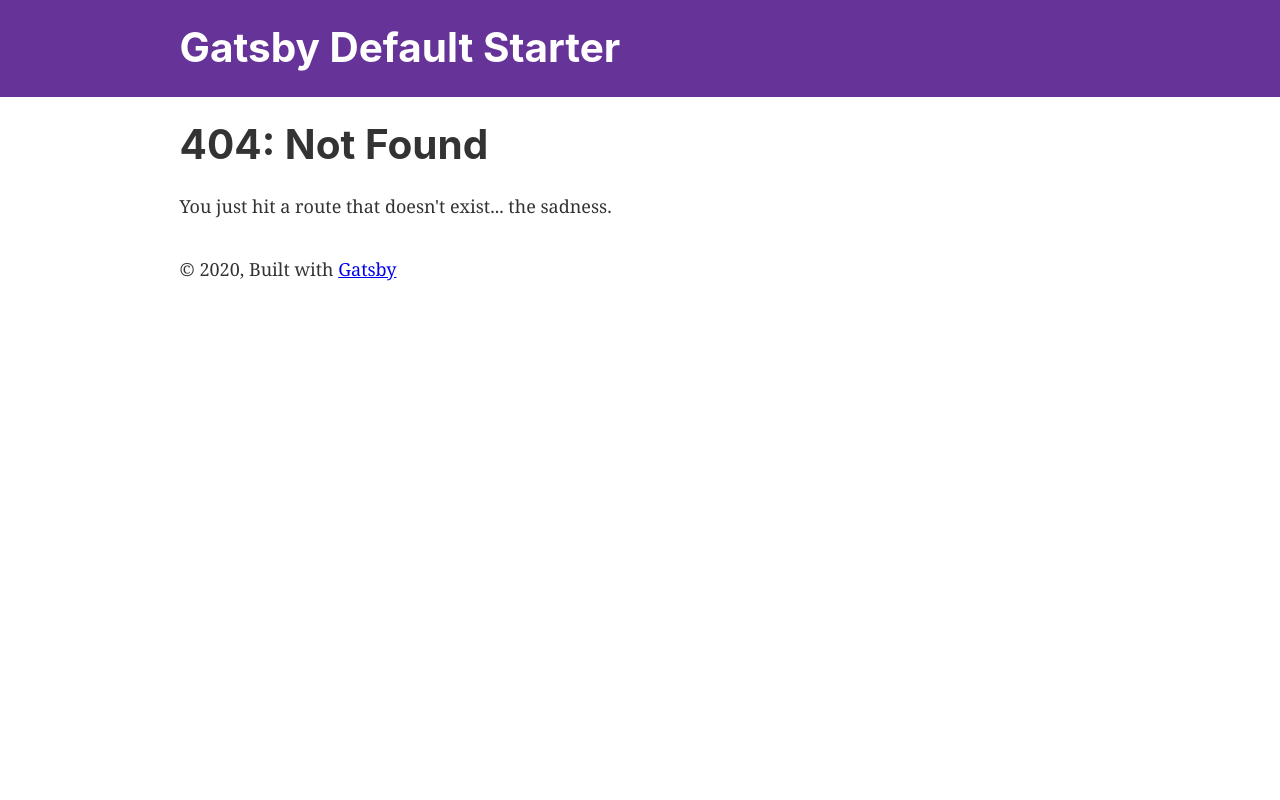
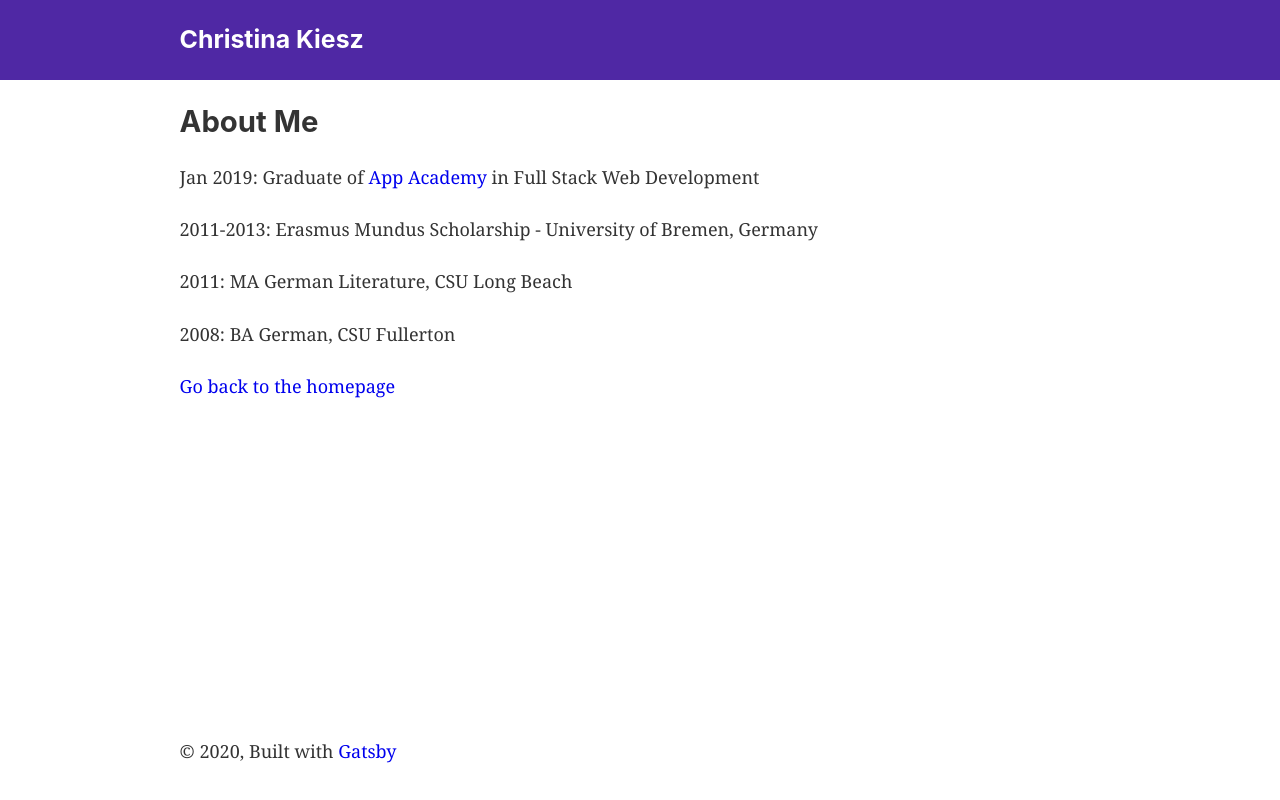
Before and after one commit to ck4adventure/gatbsy-portfolio, a Gatsby site: page /about in a window 1280 px wide. Before the commit this address had no page. Built offline with nearby package versions, Linux system fonts and the light colour scheme; Gatsby itself is replaced by a stand-in of ours.

Commit message:
initial pages

```diff
--- a/gatsby-config.js
+++ b/gatsby-config.js
@@ -1,8 +1,8 @@
 module.exports = {
   siteMetadata: {
-    title: `Gatsby Default Starter`,
-    description: `Kick off your next, great Gatsby project with this default starter. This barebones starter ships with the main Gatsby configuration files you might need.`,
-    author: `@gatsbyjs`,
+    title: `Christina Kiesz`,
+    description: `Personal Portfolio`,
+    author: `Christina Kiesz`,
   },
   plugins: [
     `gatsby-plugin-react-helmet`,
--- a/src/components/header.js
+++ b/src/components/header.js
@@ -5,7 +5,7 @@ import React from "react"
 const Header = ({ siteTitle }) => (
   <header
     style={{
-      background: `rebeccapurple`,
+      background: `#4F28A4`,
       marginBottom: `1.45rem`,
     }}
   >
@@ -16,7 +16,7 @@ const Header = ({ siteTitle }) => (
         padding: `1.45rem 1.0875rem`,
       }}
     >
-      <h1 style={{ margin: 0 }}>
+      <h3 style={{ margin: 0 }}>
         <Link
           to="/"
           style={{
@@ -26,7 +26,7 @@ const Header = ({ siteTitle }) => (
         >
           {siteTitle}
         </Link>
-      </h1>
+      </h3>
     </div>
   </header>
 )
--- a/src/components/layout.css
+++ b/src/components/layout.css
@@ -53,10 +53,15 @@ template {
 a {
   background-color: transparent;
   -webkit-text-decoration-skip: objects;
+  text-decoration: none;
 }
 a:active,
 a:hover {
   outline-width: 0;
+  text-decoration: none;
+}
+a:visited {
+  text-decoration: none;
 }
 abbr[title] {
   border-bottom: 1px dotted hsla(0, 0%, 0%, 0.5);
--- a/src/components/layout.js
+++ b/src/components/layout.js
@@ -34,9 +34,13 @@ const Layout = ({ children }) => {
         }}
       >
         <main>{children}</main>
-        <footer style={{
-          marginTop: `2rem`
-        }}>
+        <footer
+          style={{
+            marginBottom: `2rem`,
+            position: "absolute",
+            bottom: 0,
+          }}
+        >
           © {new Date().getFullYear()}, Built with
           {` `}
           <a href="https://www.gatsbyjs.com">Gatsby</a>
--- /dev/null
+++ b/src/pages/about.js
@@ -0,0 +1,25 @@
+import React from "react"
+import { Link } from "gatsby"
+
+import Layout from "../components/layout"
+import SEO from "../components/seo"
+
+const AboutPage = () => (
+  <Layout>
+    <SEO title="About Me" />
+    <h2>About Me</h2>
+    <p>
+      Jan 2019: Graduate of{" "}
+      <a href="https://www.appacademy.io/" target="_blank">
+        App Academy
+      </a>{" "}
+      in Full Stack Web Development
+    </p>
+    <p>2011-2013: Erasmus Mundus Scholarship - University of Bremen, Germany</p>
+    <p>2011: MA German Literature, CSU Long Beach</p>
+    <p>2008: BA German, CSU Fullerton</p>
+    <Link to="/">Go back to the homepage</Link>
+  </Layout>
+)
+
+export default AboutPage
--- a/src/pages/index.js
+++ b/src/pages/index.js
@@ -8,14 +8,9 @@ import SEO from "../components/seo"
 const IndexPage = () => (
   <Layout>
     <SEO title="Home" />
-    <h1>Hi people</h1>
-    <p>Welcome to your new Gatsby site.</p>
-    <p>Now go build something great.</p>
-    <div style={{ maxWidth: `300px`, marginBottom: `1.45rem` }}>
-      <Image />
-    </div>
-    <Link to="/page-2/">Go to page 2</Link> <br />
-    <Link to="/using-typescript/">Go to "Using TypeScript"</Link>
+    <h1>Front End Engineer</h1>
+    <p>Front end development, UX, mocks and wireframes.</p>
+    <Link to="/about">About me.</Link>
   </Layout>
 )
 
```
Also changed, not shown: src/pages/page-2.js (deleted, +0 -16 lines).
